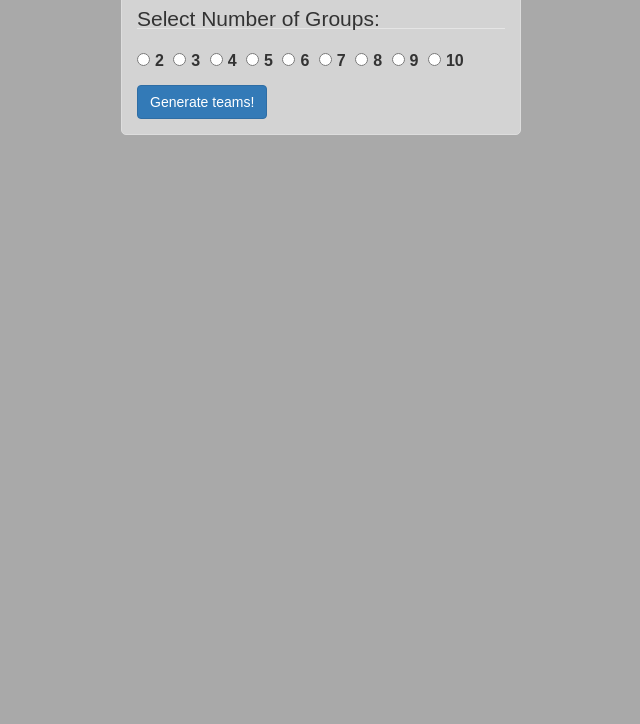
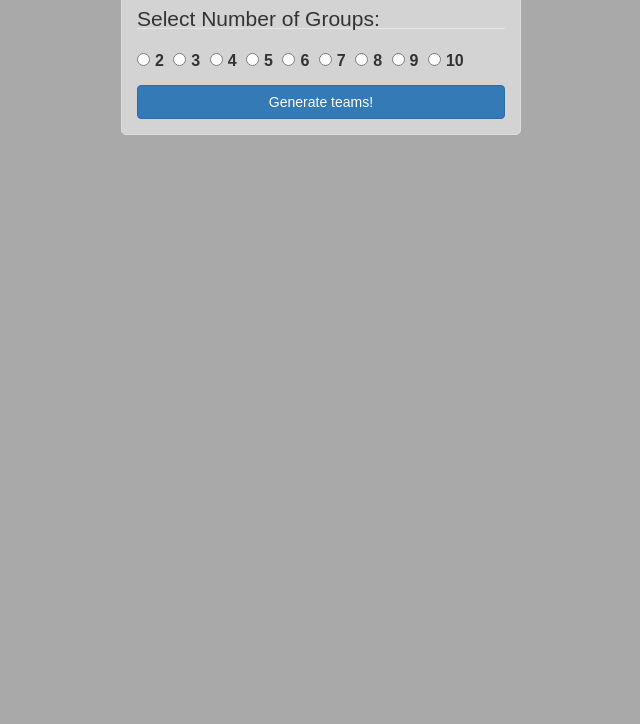
Before and after one commit to PsychicCat/team_randomizer_challenge, a plain HTML site: page index.html in a window 1280 px wide. Shown: the part 76-800 px from the top of the page, without its empty margins (319-959 px from the left). Drawn offline with Linux system fonts and the light colour scheme.

Commit message:
button block for generate

```diff
--- a/index.html
+++ b/index.html
@@ -45,7 +45,7 @@
             <input type="radio"  name="#ofTeams" value="9"/><label for="9"> 9</label>
             <input type="radio"  name="#ofTeams" value="10"/><label for="10"> 10</label>
           </div>
-            <input type="submit" class="btn btn-primary" value="Generate teams!"/>
+            <input type="submit" class="btn btn-primary btn-block" value="Generate teams!"/>
           </fieldset>
         </form>
         <div id="content"></div>
```
